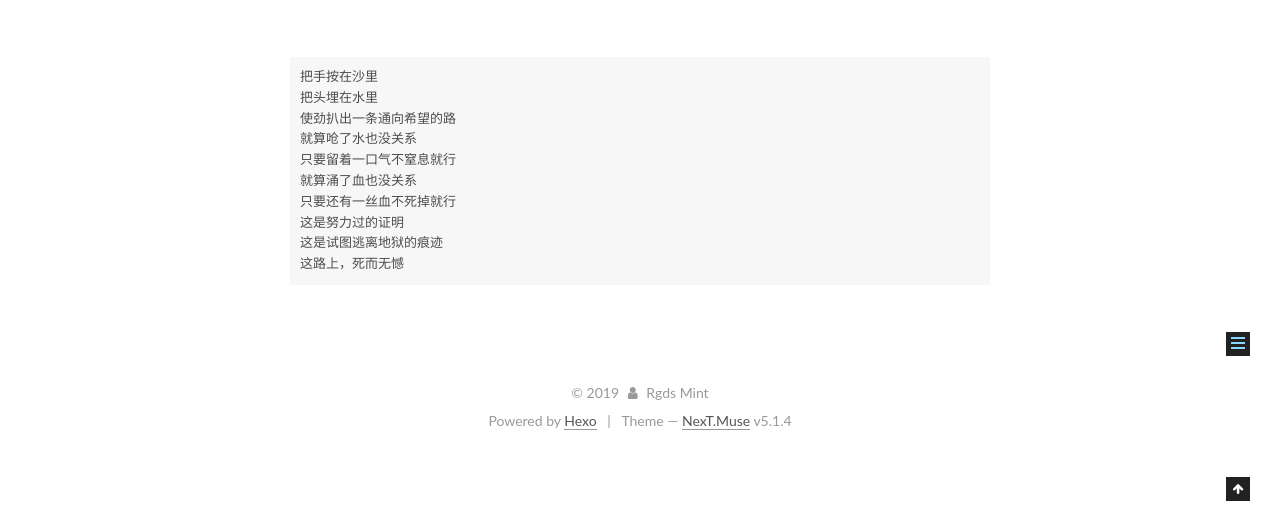
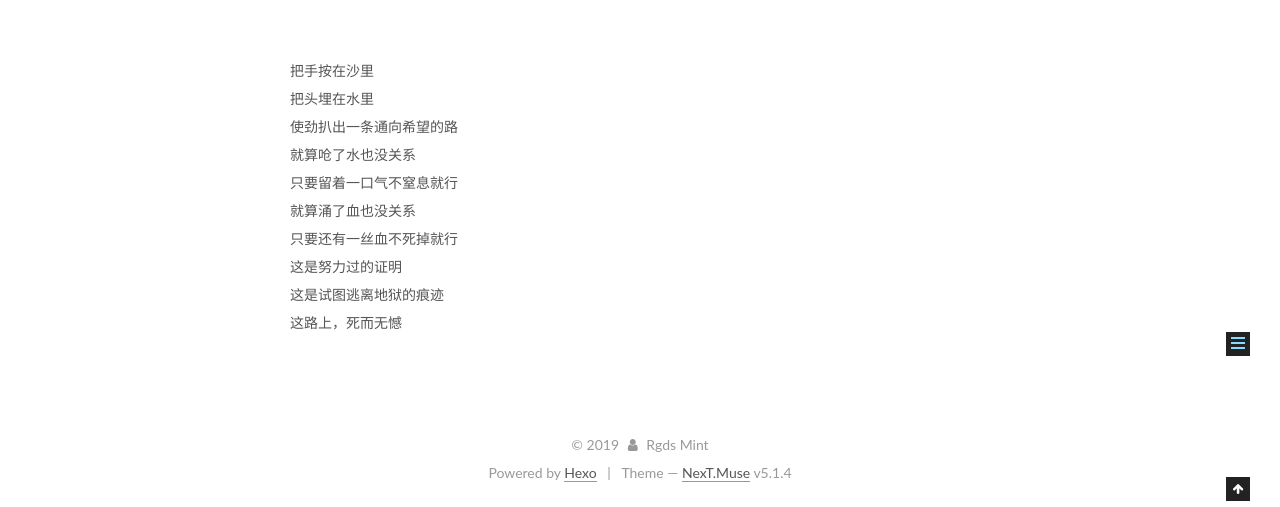
Before and after one commit to rgdsmint/rgdsmint.github.io, a plain HTML site: page 2019/01/25/Fire/index.html in a window 1280 px wide. Shown: the part 399-906 px from the top of the page. Before the commit the page ends 854 px from the top, so only its background shows below. Drawn offline with Linux system fonts and the light colour scheme.

Commit message:
Site updated: 2019-01-25 23:07:29

```diff
--- a/2019/01/25/Fire/index.html
+++ b/2019/01/25/Fire/index.html
@@ -79,17 +79,17 @@
 
 
 
-<meta name="description" content="把手按在沙里 把头埋在水里 使劲扒出一条通向希望的路 就算呛了水也没关系 只要留着一口气不窒息就行 就算涌了血也没关系 只要还有一丝血不死掉就行 这是努力过的证明 这是试图逃离地狱的痕迹 这路上，死而无憾">
+<meta name="description" content="把手按在沙里把头埋在水里使劲扒出一条通向希望的路就算呛了水也没关系只要留着一口气不窒息就行就算涌了血也没关系只要还有一丝血不死掉就行这是努力过的证明这是试图逃离地狱的痕迹这路上，死而无憾">
 <meta property="og:type" content="article">
 <meta property="og:title" content="我可以一败涂地 我偏要一鸣惊人">
 <meta property="og:url" content="https://rgdsmint.github.io/2019/01/25/Fire/index.html">
 <meta property="og:site_name" content="Rgds Mint的个人博客">
-<meta property="og:description" content="把手按在沙里 把头埋在水里 使劲扒出一条通向希望的路 就算呛了水也没关系 只要留着一口气不窒息就行 就算涌了血也没关系 只要还有一丝血不死掉就行 这是努力过的证明 这是试图逃离地狱的痕迹 这路上，死而无憾">
+<meta property="og:description" content="把手按在沙里把头埋在水里使劲扒出一条通向希望的路就算呛了水也没关系只要留着一口气不窒息就行就算涌了血也没关系只要还有一丝血不死掉就行这是努力过的证明这是试图逃离地狱的痕迹这路上，死而无憾">
 <meta property="og:locale" content="zh-CN">
-<meta property="og:updated_time" content="2019-01-25T15:04:34.293Z">
+<meta property="og:updated_time" content="2019-01-25T15:07:19.518Z">
 <meta name="twitter:card" content="summary">
 <meta name="twitter:title" content="我可以一败涂地 我偏要一鸣惊人">
-<meta name="twitter:description" content="把手按在沙里 把头埋在水里 使劲扒出一条通向希望的路 就算呛了水也没关系 只要留着一口气不窒息就行 就算涌了血也没关系 只要还有一丝血不死掉就行 这是努力过的证明 这是试图逃离地狱的痕迹 这路上，死而无憾">
+<meta name="twitter:description" content="把手按在沙里把头埋在水里使劲扒出一条通向希望的路就算呛了水也没关系只要留着一口气不窒息就行就算涌了血也没关系只要还有一丝血不死掉就行这是努力过的证明这是试图逃离地狱的痕迹这路上，死而无憾">
 
 
 
@@ -299,17 +299,8 @@
 
 
 
-        <pre><code>把手按在沙里
-把头埋在水里
-使劲扒出一条通向希望的路
-就算呛了水也没关系
-只要留着一口气不窒息就行
-就算涌了血也没关系
-只要还有一丝血不死掉就行
-这是努力过的证明
-这是试图逃离地狱的痕迹
-这路上，死而无憾
-</code></pre>
+        <p>把手按在沙里<br>把头埋在水里<br>使劲扒出一条通向希望的路<br>就算呛了水也没关系<br>只要留着一口气不窒息就行<br>就算涌了血也没关系<br>只要还有一丝血不死掉就行<br>这是努力过的证明<br>这是试图逃离地狱的痕迹<br>这路上，死而无憾</p>
+
 
     </div>
 
```
Also changed, not shown: index.html (+2 -11 lines).
